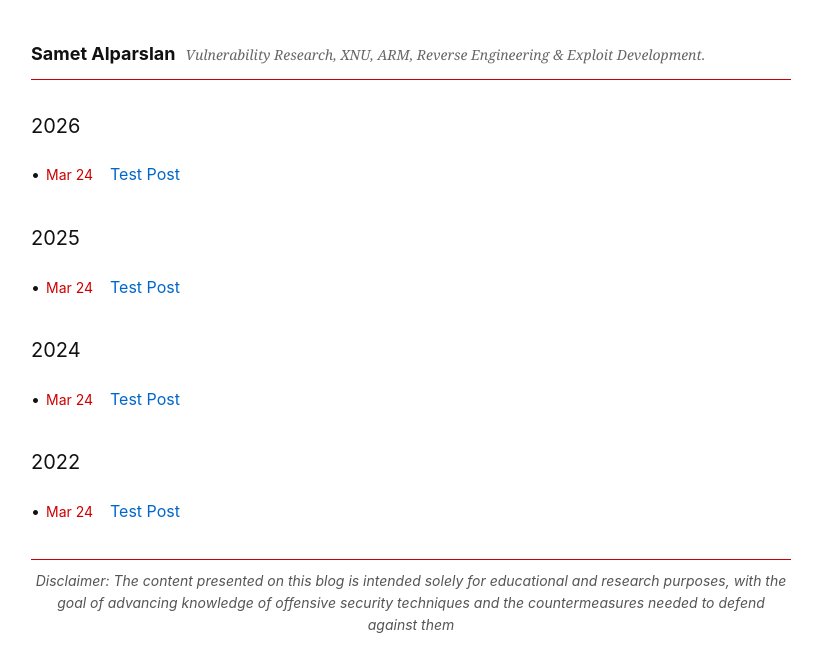
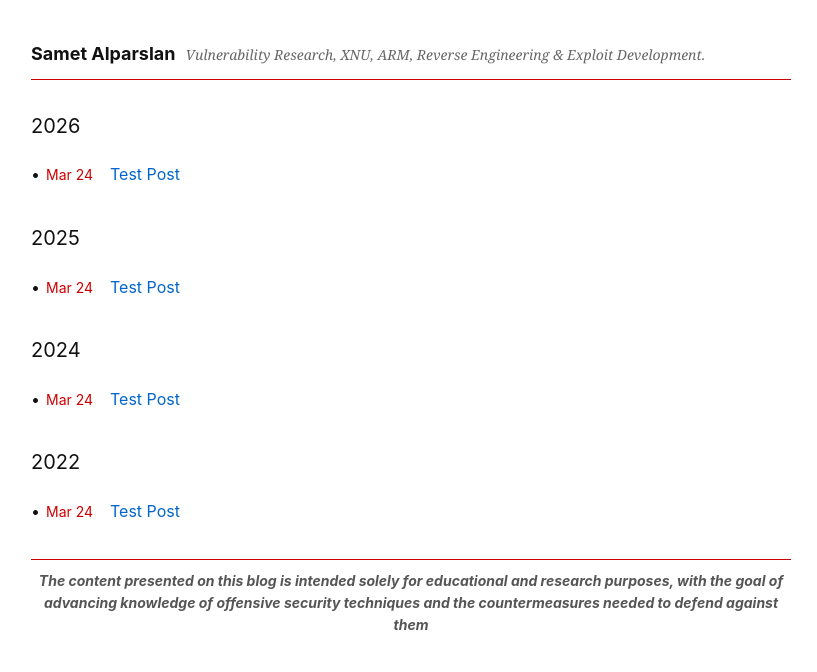
Before and after one commit to redmach/redmach.github.io, a Jekyll site: the page built from index.md, in a window 1280 px wide. Shown: the top 672 px of the page, without its empty margins (229-1046 px from the left). Built offline with Jekyll 4.4.1, drawn with Linux system fonts in a browser that asks for light colours; part of the change alters nothing that is shown.

Commit message:
Update default.html

```diff
--- a/_layouts/default.html
+++ b/_layouts/default.html
@@ -119,7 +119,7 @@
 
   <footer>
     <div class="disclaimer">
-      Disclaimer: The content presented on this blog is intended solely for educational and research purposes, with the goal of advancing knowledge of offensive security techniques and the countermeasures needed to defend against them
+      <b><Disclaimer:</b> The content presented on this blog is intended solely for educational and research purposes, with the goal of advancing knowledge of offensive security techniques and the countermeasures needed to defend against them
     </div>
   </footer>
 
```
